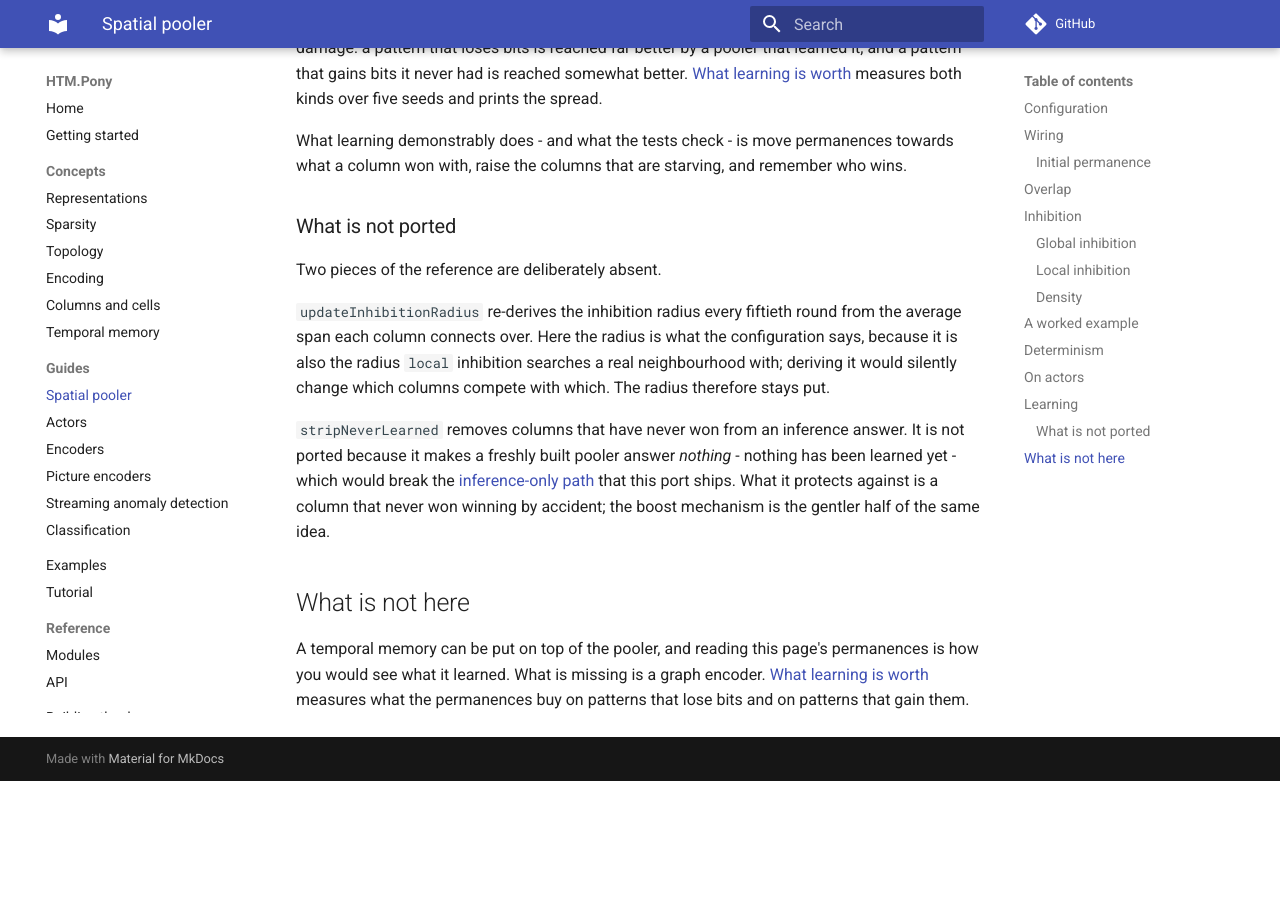
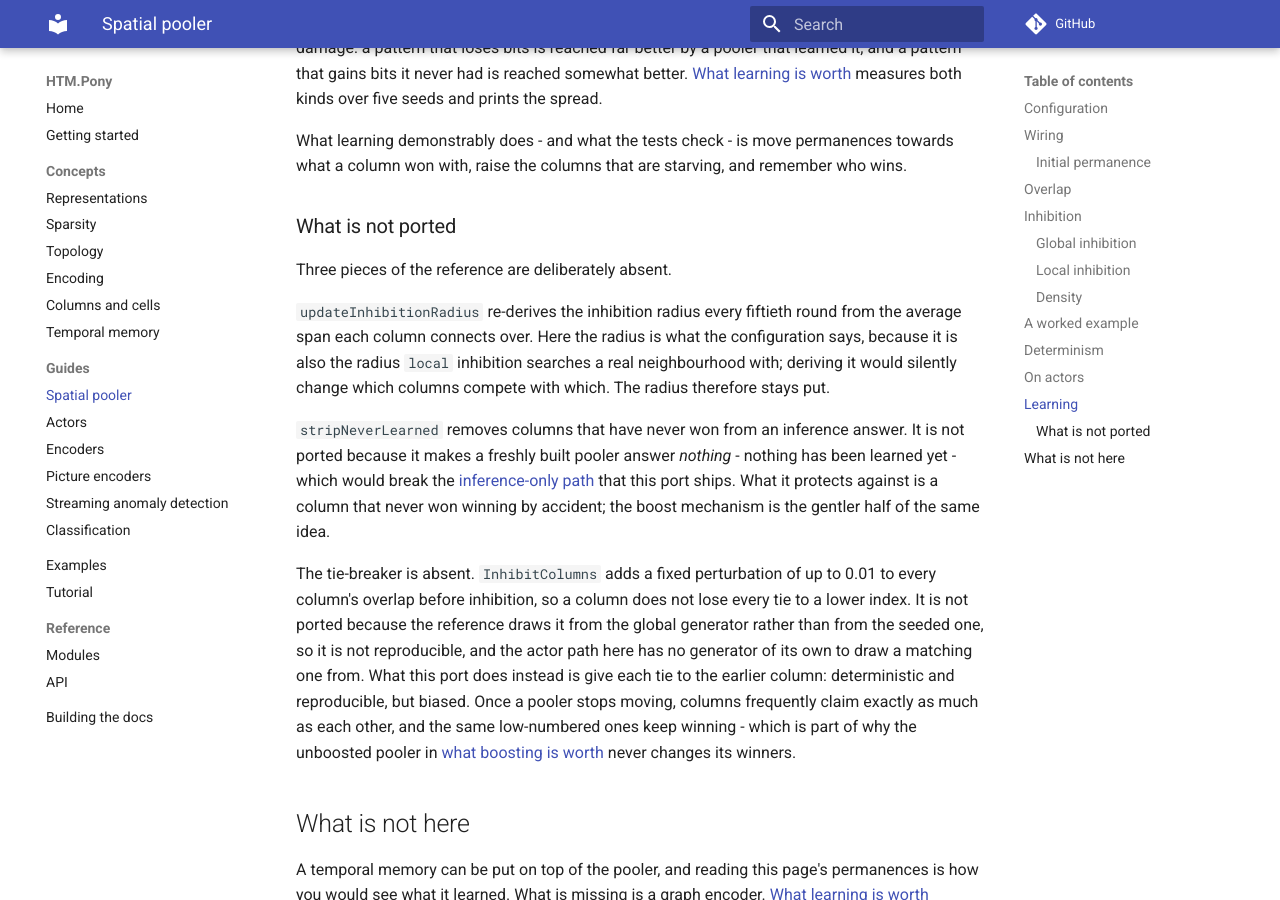
Before and after one commit to d-led/htm.pony, an MkDocs documentation site: the page built from docs/spatial-pooler.md, in a window 1280 px wide and 900 px high, scrolled down 6684 px. Built offline with MkDocs 1.6.1 and Material for MkDocs 9.7.7, drawn with Linux system fonts in a browser that asks for light colours; comment, search, counter and statistics services are not loaded; before the commit the page ends 7465 px from its top, so only the background shows below that.

Commit message:
Stop claiming a tie-breaker this port does not have
The docstring on `Inhibition.winners` said "the pooler adds a small tie-breaker
before calling, so real competition rarely reaches this rule". Nothing anywhere
adds one: the pooler hands the raw overlaps to inhibition, and `_offer` breaks an
exact tie by taking the earlier column.

The reference does add one - a fixed per-column perturbation of up to 0.01, drawn
from the global generator rather than the seeded one - so this is a real
deviation, not just a wrong sentence. It is now written down as one, in the
docstring and in the page's "what is not ported" section, together with what it
costs: with the learning rate at zero, columns tie constantly, and the same
low-numbered ones keep winning.

Whether to port it is a decision, not a fix: it changes every representation, it
needs a generator in the pooler that the seeded `SpatialPooler` path and the
actor path would have to share exactly, and every measured number in the studies
would move.

```diff
--- a/docs/spatial-pooler.md
+++ b/docs/spatial-pooler.md
@@ -293,7 +293,7 @@ who wins.
 
 ### What is not ported
 
-Two pieces of the reference are deliberately absent.
+Three pieces of the reference are deliberately absent.
 
 `updateInhibitionRadius` re-derives the inhibition radius every fiftieth round
 from the average span each column connects over. Here the radius is what the
@@ -308,6 +308,18 @@ answer. It is not ported because it makes a freshly built pooler answer
 port ships. What it protects against is a column that never won winning by
 accident; the boost mechanism is the gentler half of the same idea.
 
+The tie-breaker is absent. `InhibitColumns` adds a fixed perturbation of up to
+0.01 to every column's overlap before inhibition, so a column does not lose every
+tie to a lower index. It is not ported because the reference draws it from the
+global generator rather than from the seeded one, so it is not reproducible, and
+the actor path here has no generator of its own to draw a matching one from.
+What this port does instead is give each tie to the earlier column: deterministic
+and reproducible, but biased. Once a pooler stops moving, columns frequently
+claim exactly as much as each other, and the same low-numbered ones keep winning
+- which is part of why the unboosted pooler in
+[what boosting is worth](examples.md#what-boosting-is-worth) never changes its
+winners.
+
 ## What is not here
 
 A temporal memory can be put on top of the pooler, and reading this page's
```
Also changed, not shown: 1 other file.
